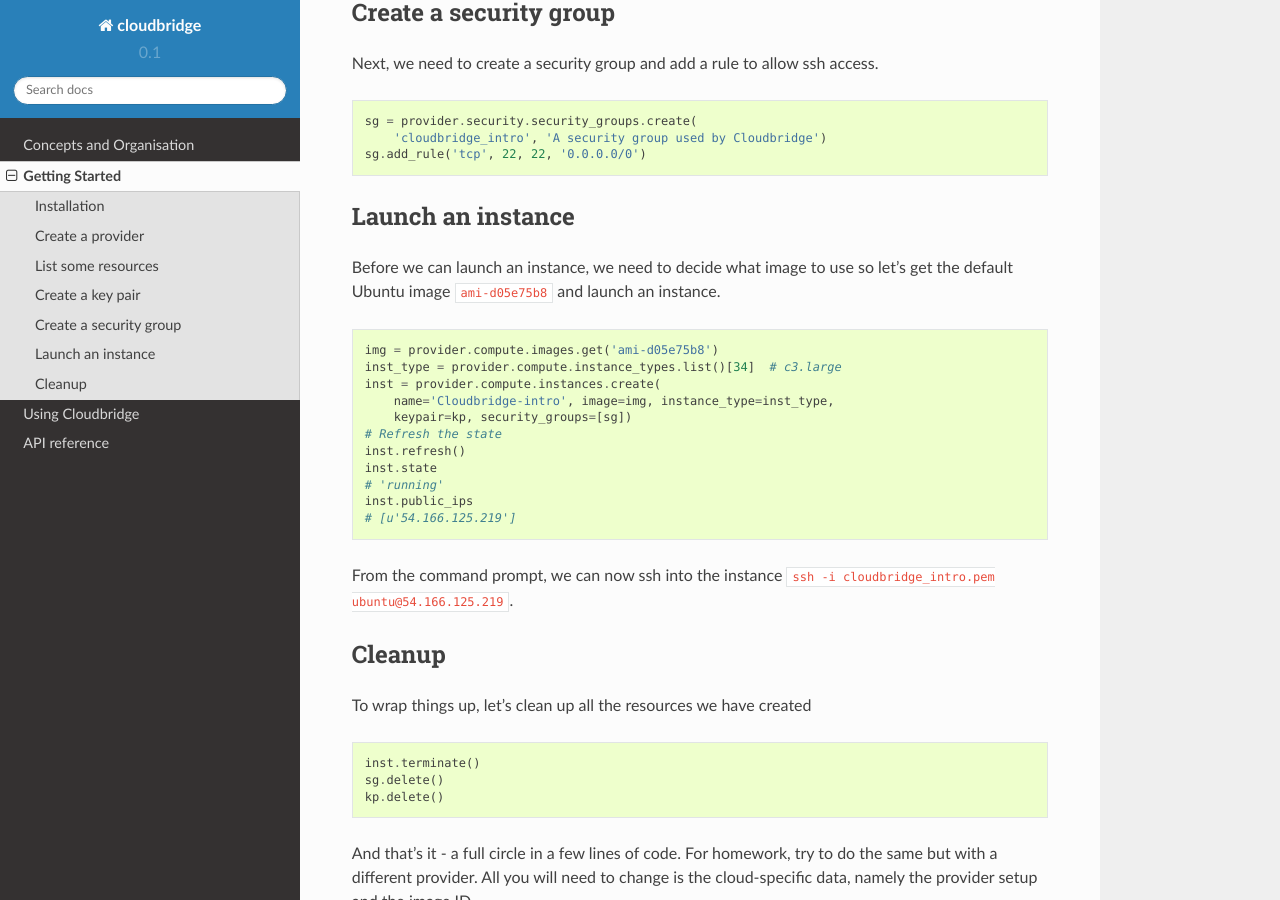
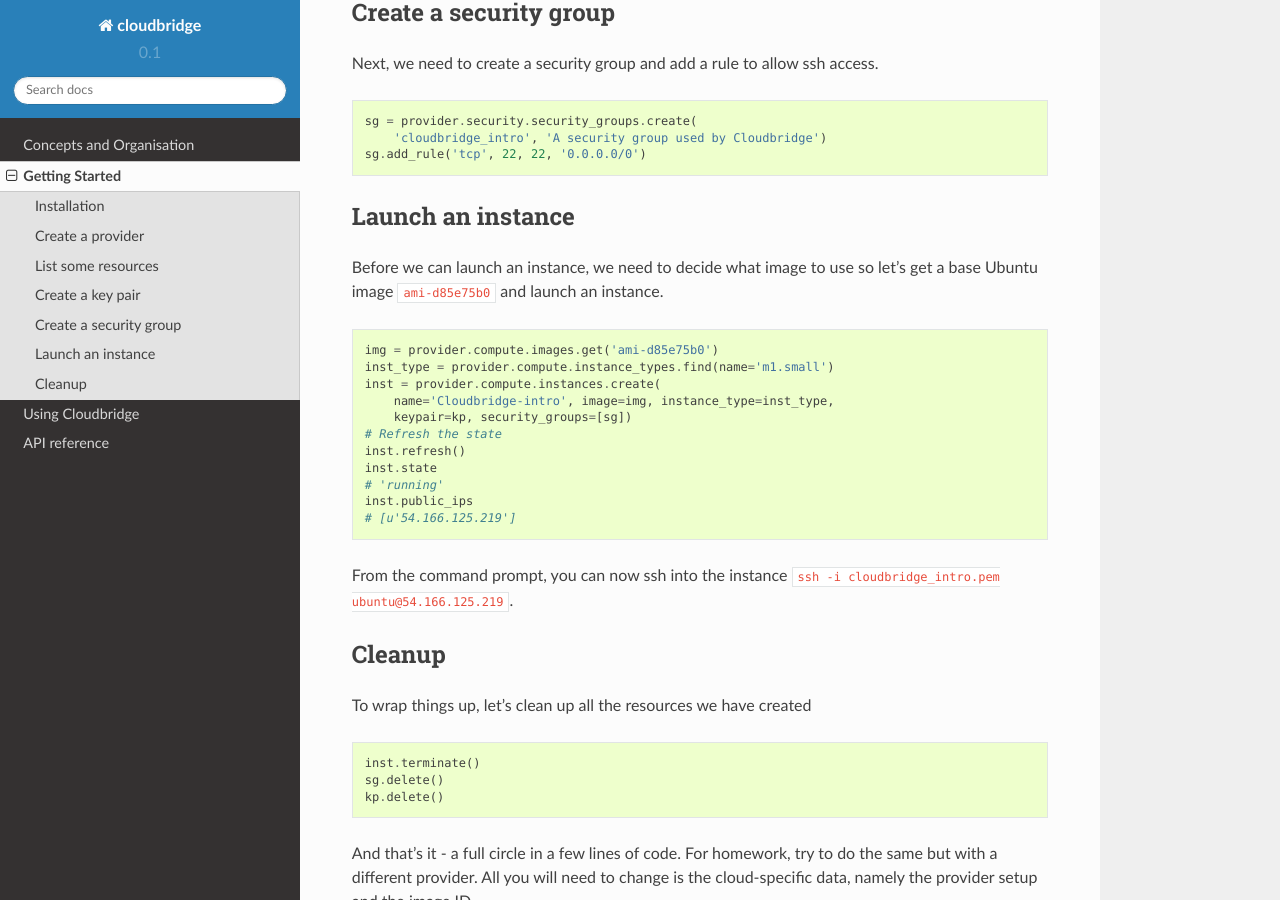
Before and after one commit to CloudVE/cloudbridge, a Sphinx documentation site: the page built from docs/getting_started.rst, in a window 1280 px wide and 900 px high, scrolled down 1272 px. Built offline with Sphinx 7.4.7 and the Read the Docs theme 2.0.0, drawn with Linux system fonts in a browser that asks for light colours.

Commit message:
Update getting started guide to use a PVM AWS AMI

```diff
--- a/docs/getting_started.rst
+++ b/docs/getting_started.rst
@@ -68,12 +68,12 @@ Next, we need to create a security group and add a rule to allow ssh access.
 Launch an instance
 ------------------
 Before we can launch an instance, we need to decide what image to use so let's
-get the default Ubuntu image ``ami-d05e75b8`` and launch an instance.
+get a base Ubuntu image ``ami-d85e75b0`` and launch an instance.
 
 .. code-block:: python
 
-    img = provider.compute.images.get('ami-d05e75b8')
-    inst_type = provider.compute.instance_types.list()[34]  # c3.large
+    img = provider.compute.images.get('ami-d85e75b0')
+    inst_type = provider.compute.instance_types.find(name='m1.small')
     inst = provider.compute.instances.create(
         name='Cloudbridge-intro', image=img, instance_type=inst_type,
         keypair=kp, security_groups=[sg])
@@ -84,7 +84,7 @@ get the default Ubuntu image ``ami-d05e75b8`` and launch an instance.
     inst.public_ips
     # [u'54.166.125.219']
 
-From the command prompt, we can now ssh into the instance
+From the command prompt, you can now ssh into the instance
 ``ssh -i cloudbridge_intro.pem ubuntu@54.166.125.219``.
 
 Cleanup
```
